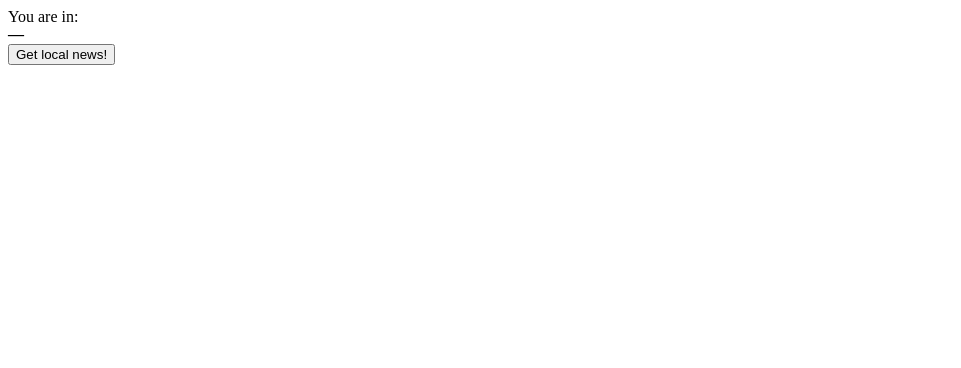
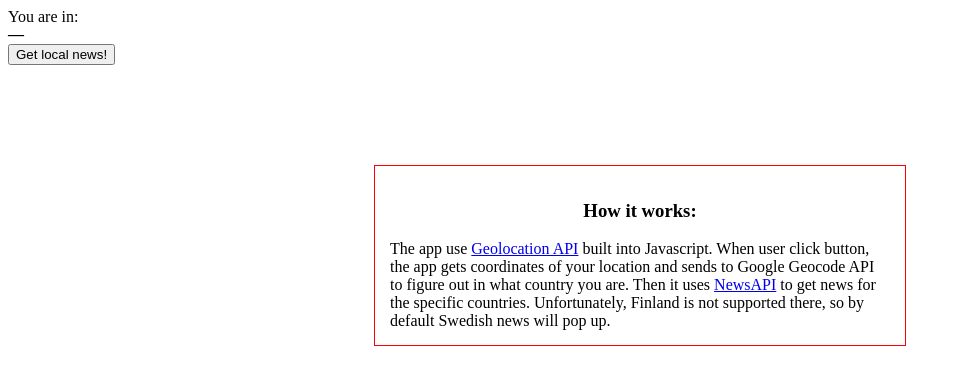
Before and after one commit to mark-selyaeff/Metropolia_Labs, a plain HTML site: page local_news.html in a window 1280 px wide. Shown: the whole page, without its empty margins (0-961 px from the left). Drawn offline with Linux system fonts and the light colour scheme.

Commit message:
Added description

```diff
--- a/local_news.html
+++ b/local_news.html
@@ -11,6 +11,10 @@
 	<div id="warning"></div>
 	<ul id="news">
 	</ul>
+	<div style="margin: 100px auto; border: 1px solid red; width: 500px; padding: 15px;">
+		<h3 style="text-align: center;">How it works:</h3>
+		The app use <a href="https://www.w3.org/TR/geolocation-API/">Geolocation API</a> built into Javascript. When user click button, the app gets coordinates of your location and sends to Google Geocode API to figure out in what country you are. Then it uses <a href="https://newsapi.org/">NewsAPI</a> to get news for the specific countries. Unfortunately, Finland is not supported there, so by default Swedish news will pop up.
+	</div>
 </body>
 <script src="geo-api.js"></script>
 </html>
```
